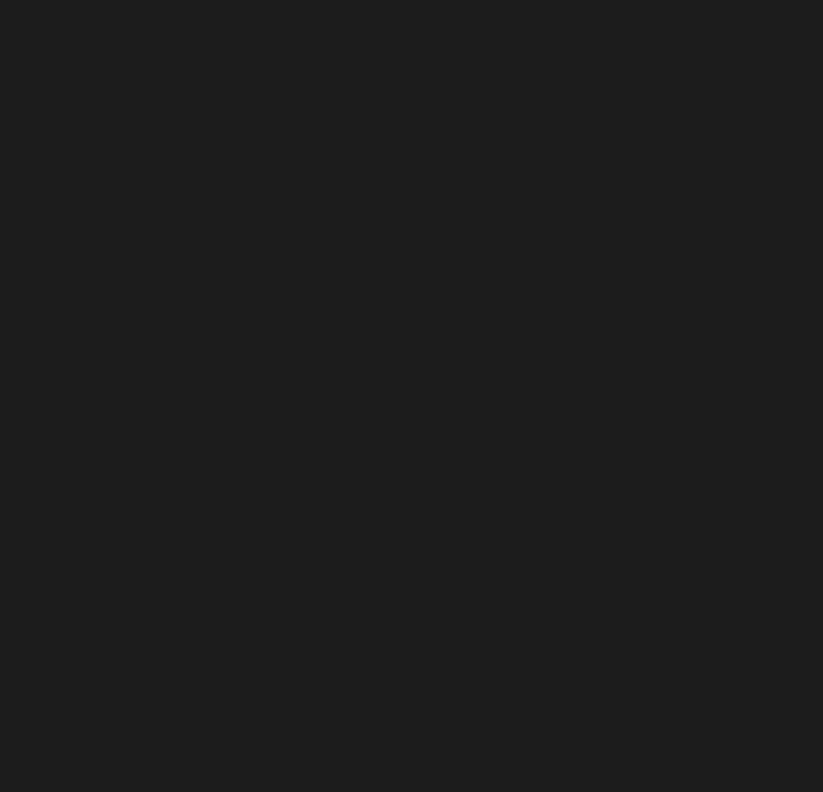
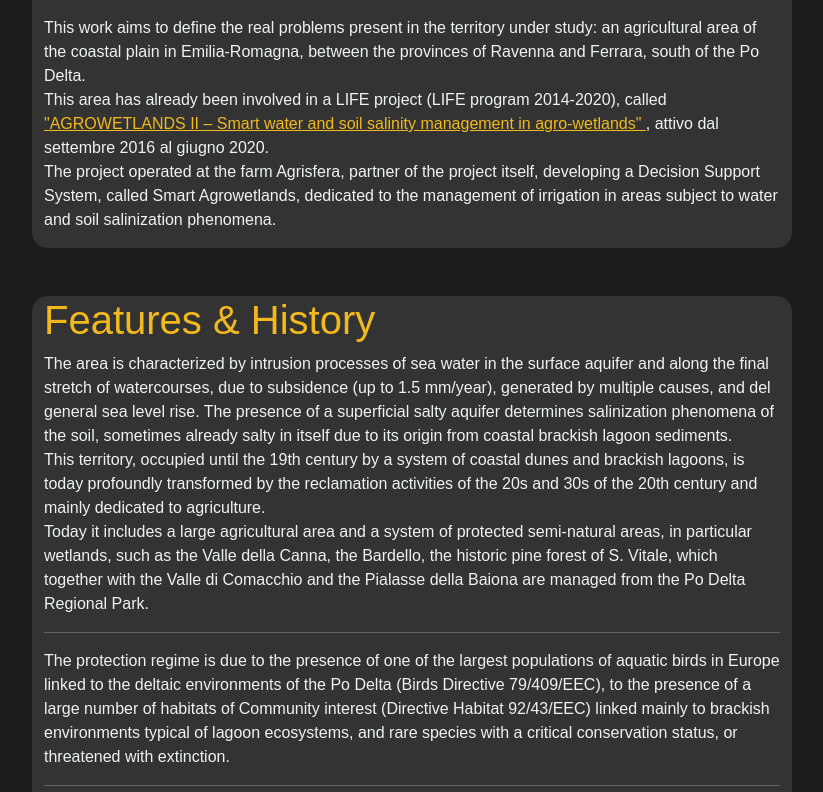
Before and after one commit to JungleKiosk/QGIS_SoilDegradation, a Vue app: page / in a window 1280 px wide. Shown: the part 208-1000 px from the top of the page, without its empty margins (228-1051 px from the left). Before the commit the page ends 800 px from the top, so only its background shows below. Built offline with nearby package versions, Linux system fonts and the light colour scheme.

Commit message:
Jumbotron: welcome, FeaturesHistory: intro

```diff
--- a/src/App.vue
+++ b/src/App.vue
@@ -1,18 +1,15 @@
 <script>
 
 import AppHeader from './components/AppHeader.vue';
+import Jumbotron from './components/Jumbotron.vue';
+import FeaturesHistory from './components/FeaturesHistory.vue';
 
 export default {
   data() {
     return {
     };
   },
-  components: { AppHeader },
-  computed: {
-    linksData() {
-      return links;
-    }
-  }
+  components: { AppHeader, Jumbotron, FeaturesHistory },
 }
 
 
@@ -20,8 +17,8 @@
 
 <template>
   <AppHeader></AppHeader>
+  <Jumbotron></Jumbotron>
+  <FeaturesHistory></FeaturesHistory>
 </template>
 
-<style>
-
-</style>
+<style></style>
--- a/src/assets/scss/app.scss
+++ b/src/assets/scss/app.scss
@@ -17,3 +17,7 @@
     font-weight: 500;
     color: $info;
 }
+
+.container p a {
+    color: $info;
+}
--- /dev/null
+++ b/src/components/FeaturesHistory.vue
@@ -0,0 +1,76 @@
+<script>
+
+export default {
+    data() {
+        return {
+
+        };
+    }
+}
+
+</script>
+
+
+
+<template>
+    <div id="goup" class="container my-5 txt_jumbo">
+        <div class="row justify-content-center ">
+            <div class="col-12 col-lg-8 col-md-8 bg_item rounded-4">
+                <h1 class="title">Features & History</h1>
+                <p>
+                    The area is characterized by intrusion processes
+                    of sea water in the surface aquifer and along the final stretch of watercourses,
+                    due to subsidence (up to 1.5 mm/year), generated by multiple causes, and del
+                    general sea level rise.
+                    The presence of a superficial salty aquifer determines salinization phenomena of the soil, sometimes
+                    already salty in itself due to its origin from coastal brackish lagoon sediments. <br>
+                    This territory, occupied until the 19th century by a system of coastal dunes and brackish lagoons, is
+                    today profoundly transformed by the reclamation activities of the 20s and 30s of the 20th century and
+                    mainly dedicated to agriculture. <br>
+                    Today it includes a large agricultural area and a system of protected semi-natural areas, in particular
+                    wetlands, such as the Valle della Canna, the Bardello, the historic pine forest of S. Vitale, which
+                    together with the Valle di Comacchio and the Pialasse della Baiona are managed from the Po Delta
+                    Regional Park. <br>
+                    <hr>
+                    The protection regime is due to the presence of one of the largest populations of aquatic birds in
+                    Europe linked to the deltaic environments of the Po Delta (Birds Directive 79/409/EEC), to the presence
+                    of a large number of habitats of Community interest (Directive Habitat 92/43/EEC) linked mainly to
+                    brackish environments typical of lagoon ecosystems, and
+                    rare species with a critical conservation status, or threatened with extinction. <br>
+                    <hr>
+                    It is evident, from the geographical location and from the complex artificial hydrography dictated
+                    from the need to keep this area dry, that the challenges related to cultivation
+                    are many, and that the availability of fresh water for irrigation, as well as the presence of fresh
+                    water bodies, both superficial and deep, are essential to counteract salinization and maintain
+                    agriculture.
+
+                </p>
+            </div>
+        </div>
+
+    </div>
+</template>
+
+
+
+
+<style>
+.q_qgis {
+    color: #ffab1a;
+    font-weight: bold;
+}
+
+.gis_qgis {
+    color: #bddf41;
+    font-weight: bold;
+}
+
+.py_python {
+    color: #fcd648;
+    font-weight: bold;
+}
+
+.thon_python {
+    color: #3da8ff;
+    font-weight: bold;
+}</style>
--- /dev/null
+++ b/src/components/Jumbotron.vue
@@ -0,0 +1,66 @@
+<script>
+
+export default {
+    data() {
+        return {
+
+        };
+    }
+}
+
+</script>
+
+
+
+<template>
+    <div id="goup" class="container my-5 txt_jumbo">
+        <div class="row justify-content-center ">
+            <div class="col-12 col-lg-8 col-md-8 bg_item rounded-4">
+                <h1 class="title">Welcome</h1>
+                <p>
+                    This work aims to define the real problems present in the territory under study:
+                    an agricultural area of the coastal plain in Emilia-Romagna, between the provinces of Ravenna and
+                    Ferrara, south of the Po Delta. <br>
+                    This area has already been involved in a LIFE project (LIFE program 2014-2020), called
+                    <a href="https://agricoltura.regione.emilia-romagna.it/pubblicazioni/life-agrowetlands-ii-smart-water-and-soil-salinity-management-in-agro-wetlands"
+                        target="_blank">
+                        "AGROWETLANDS II – Smart water and soil salinity management in agro-wetlands"
+                    </a>
+                    , attivo dal
+                    settembre 2016 al giugno 2020. <br>
+                    The project operated at the farm
+                    Agrisfera, partner of the project itself, developing a Decision Support
+                    System, called Smart Agrowetlands, dedicated to the management of irrigation in areas
+                    subject to water and soil salinization phenomena. <br>
+
+                </p>
+            </div>
+        </div>
+
+    </div>
+</template>
+
+
+
+
+<style>
+.q_qgis {
+    color: #ffab1a;
+    font-weight: bold;
+}
+
+.gis_qgis {
+    color: #bddf41;
+    font-weight: bold;
+}
+
+.py_python {
+    color: #fcd648;
+    font-weight: bold;
+}
+
+.thon_python {
+    color: #3da8ff;
+    font-weight: bold;
+}
+</style>
```
